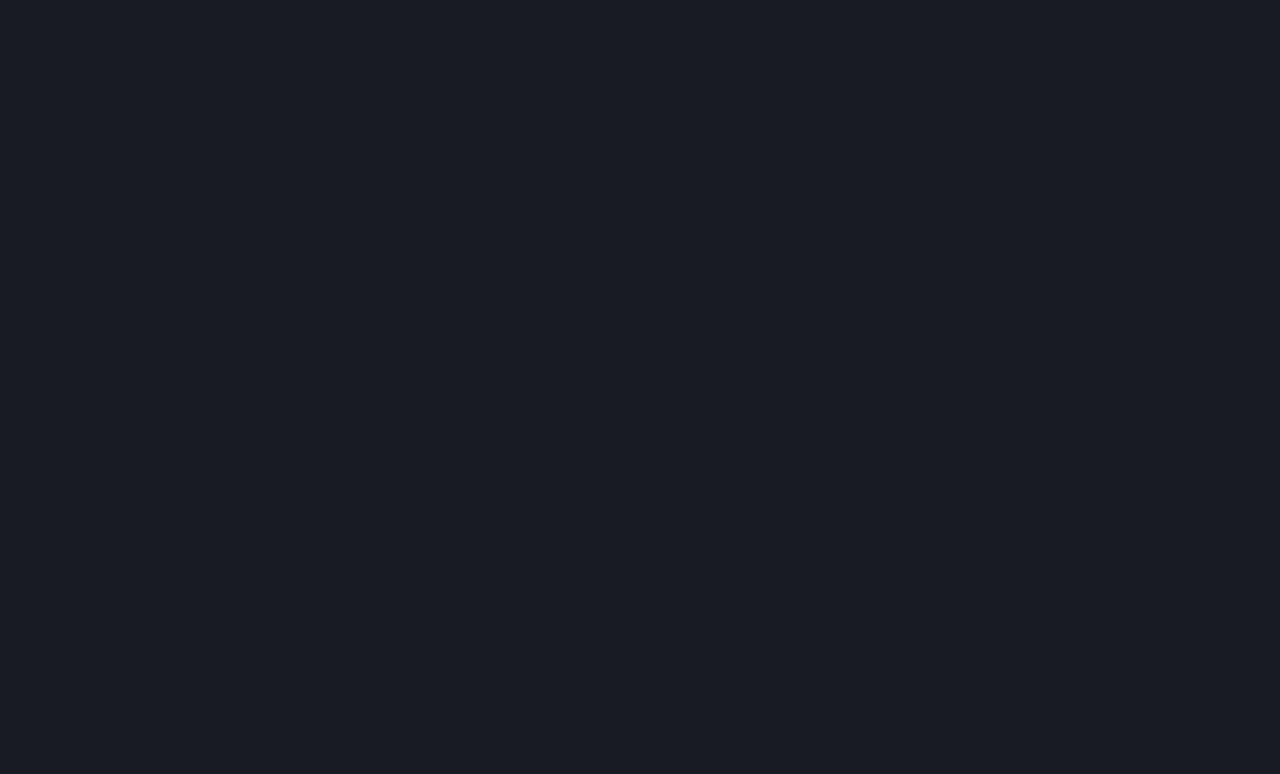
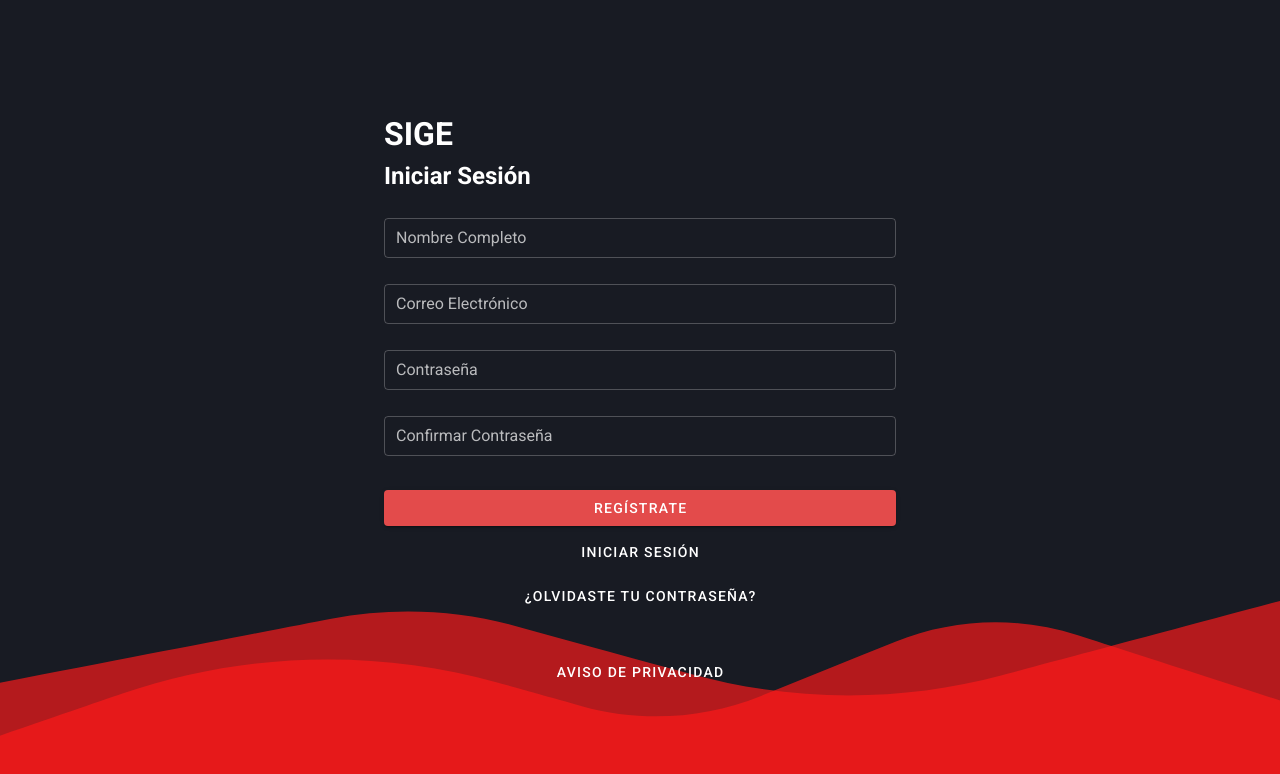
Before and after one commit to emipmttt/sige-backoffice, a Vue app: page /#/registrate in a window 1280 px wide. Shown: the top 774 px of the page. Built offline with nearby package versions, Linux system fonts and the light colour scheme; no server answers; sample sign-in values are in the browser's storage.

Commit message:
update/ signIn and signUp Ready

```diff
--- a/package.json
+++ b/package.json
@@ -9,6 +9,7 @@
   },
   "dependencies": {
     "core-js": "^3.6.5",
+    "firebase": "^7.19.1",
     "vue": "^2.6.11",
     "vue-router": "^3.2.0",
     "vuetify": "^2.2.11",
--- /dev/null
+++ b/src/config/firebase.js
@@ -0,0 +1,19 @@
+import firebase from "firebase"
+import "firebase/auth"
+import "firebase/analytics"
+// Your web app's Firebase configuration
+var firebaseConfig = {
+    apiKey: "AIzaSyBBEuIze-GxYtdffbrquo6kLCOl2-JCJI0",
+    authDomain: "sige-59067.firebaseapp.com",
+    databaseURL: "https://sige-59067.firebaseio.com",
+    projectId: "sige-59067",
+    storageBucket: "sige-59067.appspot.com",
+    messagingSenderId: "252571552181",
+    appId: "1:252571552181:web:448766bda27cd0c4d571fc",
+    measurementId: "G-XGMWLSRXSV"
+};
+// Initialize Firebase
+firebase.initializeApp(firebaseConfig);
+firebase.analytics();
+
+export default firebase
--- a/src/router/index.js
+++ b/src/router/index.js
@@ -1,13 +1,20 @@
 import Vue from 'vue'
 import VueRouter from 'vue-router'
 import Auth from '../views/Auth/Auth.vue'
+import SignIn from '../views/Auth/components/SignIn.vue'
+import SignUp from '../views/Auth/components/SignUp.vue'
 
 Vue.use(VueRouter)
 
 const routes = [
   {
     path: '/',
-    component: Auth
+    component: Auth,
+    redirect: "/iniciar-sesion",
+    children: [
+      { path: "iniciar-sesion", component: SignIn },
+      { path: "registrate", component: SignUp }
+    ]
   },
 
 ]
--- a/src/views/Auth/Auth.vue
+++ b/src/views/Auth/Auth.vue
@@ -1,22 +1,16 @@
 <template>
-  <div>
-    <v-card style="width:70%; overflow: hidden" class="secondary--bg mx-auto mt-10">
-      <v-row style="max-width:100%; margin auto 0 ">
-        <v-col class="pa-5">
-          <h1 class="white--text">SIGE</h1>
-        </v-col>
-        <v-col class="pa-5 white" style="box-sizing: border-box">
-          <h2>Iniciar Sesión</h2>
-          <br />
-          <v-text-field label="Correo Electrónico" dense outlined></v-text-field>
-          <v-text-field label="Contraseña" dense outlined></v-text-field>
-          <div class="d-flex">
-            <v-btn class="primary--text" text>Regístrate</v-btn>
-            <v-btn class="primary--bg white--text">Iniciar Sesión</v-btn>
-          </div>
-        </v-col>
-      </v-row>
-    </v-card>
+  <div
+    class="page"
+    :style="`
+      background:url(${require('@/assets/images/background.svg')});
+      background-size: 100%;
+      background-position: bottom;
+    `"
+  >
+    <div class="page__form">
+      <h1 class="white--text">SIGE</h1>
+      <router-view></router-view>
+    </div>
   </div>
 </template>
 
@@ -24,5 +18,15 @@
 export default {};
 </script>
 
-<style>
+<style lang="scss">
+.page {
+  min-height: 100vh;
+  display: flex;
+  align-items: center;
+  justify-content: space-around;
+
+  &__form {
+    width: 40%;
+  }
+}
 </style>
--- /dev/null
+++ b/src/views/Auth/components/SignIn.vue
@@ -0,0 +1,62 @@
+<template>
+  <form @submit.prevent="sing_in">
+    <h2 class="white--text">Iniciar Sesión</h2>
+    <br />
+    <v-text-field v-model="email" color="white" dark label="Correo Electrónico" dense outlined></v-text-field>
+    <v-text-field
+      v-model="password"
+      color="white"
+      dark
+      label="Contraseña"
+      type="password"
+      dense
+      outlined
+    ></v-text-field>
+    <v-btn type="submit" block class="mt-2 primary--bg white--text">Iniciar Sesión</v-btn>
+    <v-btn @click="$router.push('/registrate')" block class="mt-2 white--text" text>Regístrate</v-btn>
+    <v-btn block class="mt-2 white--text" text>¿Olvidaste tu contraseña?</v-btn>
+    <v-btn block class="white--text mt-10" text>Aviso de Privacidad</v-btn>
+  </form>
+</template>
+
+<script>
+import firebase from "@/config/firebase";
+export default {
+  data() {
+    return {
+      email: "",
+      password: "",
+      loading: false,
+    };
+  },
+  methods: {
+    sing_in() {
+      if (this.loading) return;
+      this.loading = true;
+
+      if (!this.email || !this.password) {
+        return alert("Completa todos los campos");
+      }
+
+      firebase
+        .auth()
+        .signInWithEmailAndPassword(this.email, this.password)
+        .then(() => {
+          this.loading = false;
+          alert("Te has registrado correctamente");
+          this.$router.push("/h/");
+        })
+        .catch(function (error) {
+          // Handle Errors here.
+          this.loading = false;
+          var errorMessage = error.message;
+          alert(errorMessage);
+          // ...
+        });
+    },
+  },
+};
+</script>
+
+<style>
+</style>
--- /dev/null
+++ b/src/views/Auth/components/SignUp.vue
@@ -0,0 +1,123 @@
+<template>
+  <form @submit.prevent="sign_up">
+    <h2 class="white--text">Iniciar Sesión</h2>
+    <br />
+    <v-text-field
+      :disabled="loading"
+      v-model="name"
+      color="white"
+      dark
+      label="Nombre Completo"
+      dense
+      outlined
+    ></v-text-field>
+    <v-text-field
+      :disabled="loading"
+      v-model="email"
+      color="white"
+      type="email"
+      dark
+      label="Correo Electrónico"
+      dense
+      outlined
+    ></v-text-field>
+    <v-text-field
+      :disabled="loading"
+      v-model="password"
+      color="white"
+      dark
+      type="password"
+      label="Contraseña"
+      dense
+      outlined
+    ></v-text-field>
+    <v-text-field
+      :disabled="loading"
+      v-model="password_confirm"
+      color="white"
+      dark
+      type="password"
+      label="Confirmar Contraseña"
+      dense
+      outlined
+    ></v-text-field>
+    <v-btn :disabled="loading" type="submit" block class="mt-2 primary--bg white--text">Regístrate</v-btn>
+    <v-btn
+      @click="$router.push('/iniciar-sesion')"
+      block
+      class="mt-2 white--text"
+      text
+    >Iniciar Sesión</v-btn>
+    <v-btn block class="mt-2 white--text" text>¿Olvidaste tu contraseña?</v-btn>
+    <v-btn block class="white--text mt-10" text>Aviso de Privacidad</v-btn>
+  </form>
+</template>
+
+<script>
+import firebase from "@/config/firebase";
+
+export default {
+  data() {
+    return {
+      name: "",
+      email: "",
+      password: "",
+      password_confirm: "",
+
+      loading: false,
+    };
+  },
+  methods: {
+    sign_up() {
+      if (this.loading) return;
+      this.loading = true;
+
+      if (
+        !this.name ||
+        !this.email ||
+        !this.password ||
+        !this.password_confirm
+      ) {
+        this.loading = false;
+        return alert("Completa todos los campos");
+      }
+
+      if (this.password != this.password_confirm) {
+        this.loading = false;
+        return alert("Ambas contraseñas deben coincidir");
+      }
+
+      firebase
+        .auth()
+        .createUserWithEmailAndPassword(this.email, this.password)
+        .then((user) => {
+          firebase
+            .firestore()
+            .collection("users")
+            .doc(user.user.uid)
+            .set({
+              uid: user.user.uid,
+              email: this.email,
+              name: this.name,
+            })
+            .then(() => {
+              this.loading = false;
+              alert("Te has registrado correctamente");
+              this.$router.push("/h/");
+            })
+            .catch(() => {
+              this.loading = false;
+            });
+        })
+        .catch(function (error) {
+          this.loading = false;
+
+          alert(error.message);
+        });
+    },
+  },
+};
+</script>
+
+<style>
+</style>
```
Also changed, not shown: src/assets/images/background.svg (added), 1 other file (tests, documents, lock files or other folders).
